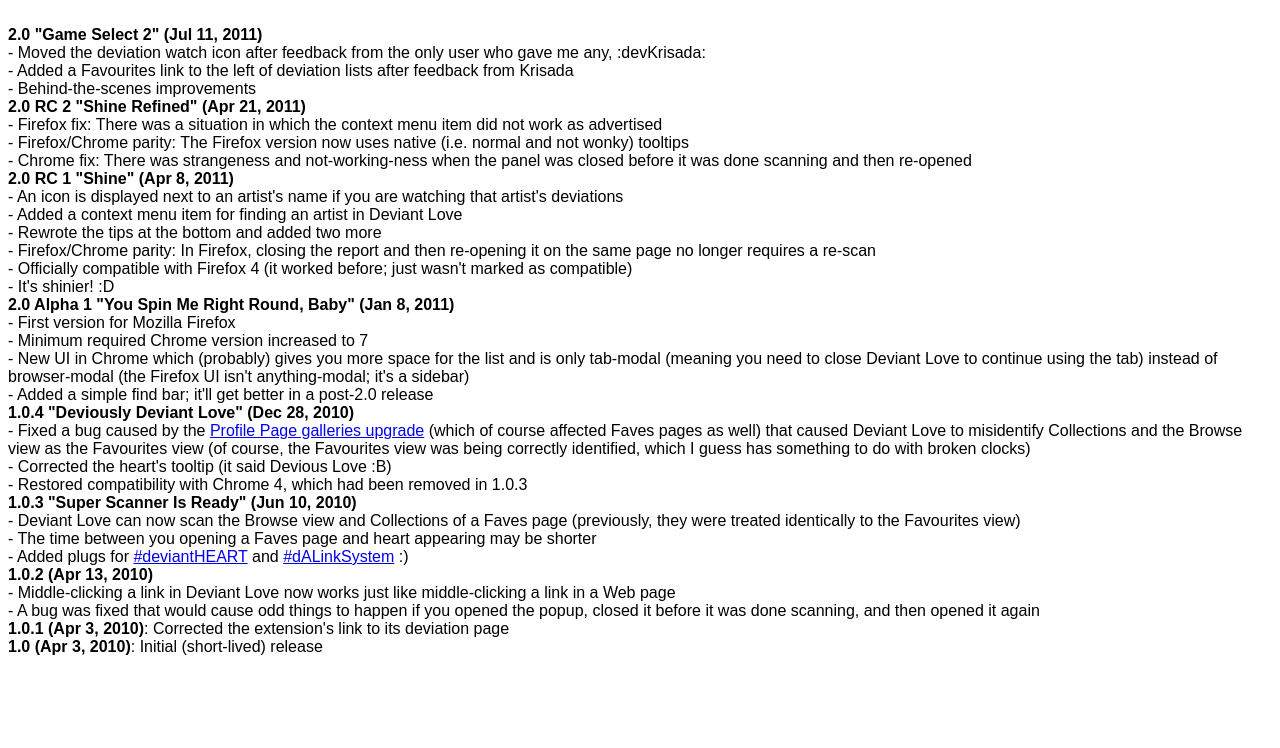
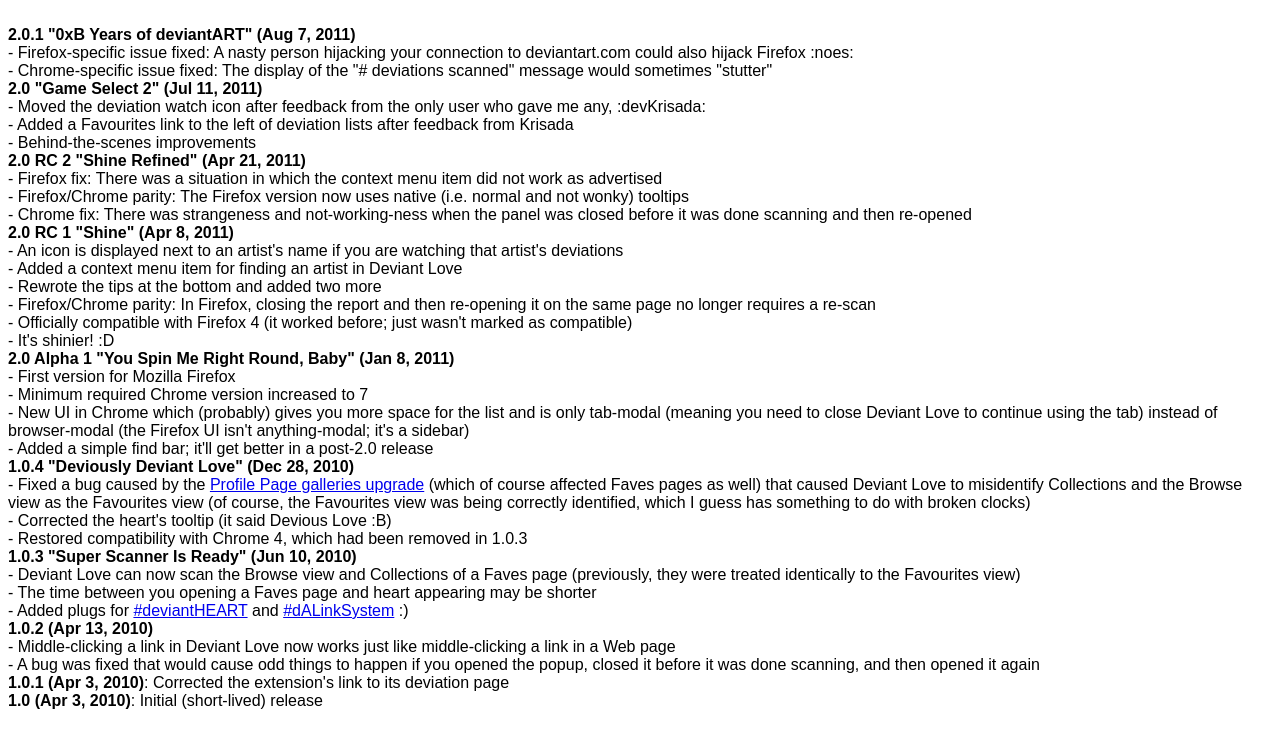
Before and after one commit to PixievoltNo1/Deviant-Love, a plain HTML site: page Changelog.html in a window 1280 px wide. Drawn offline with Linux system fonts and the light colour scheme.

Commit message:
Release codename: "0xB Years of deviantART"

```diff
--- a/Changelog.html
+++ b/Changelog.html
@@ -10,6 +10,9 @@
 </style>
 </head>
 <body>
+<b>2.0.1 "0xB Years of deviantART" (Aug 7, 2011)</b>
+- Firefox-specific issue fixed: A nasty person hijacking your connection to deviantart.com could also hijack Firefox :noes:
+- Chrome-specific issue fixed: The display of the "# deviations scanned" message would sometimes "stutter"
 <b>2.0 "Game Select 2" (Jul 11, 2011)</b>
 - Moved the deviation watch icon after feedback from the only user who gave me any, :devKrisada:
 - Added a Favourites link to the left of deviation lists after feedback from Krisada
```
Also changed, not shown: Chrome/manifest.json, 1 other file.
